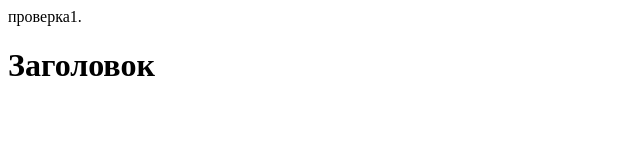
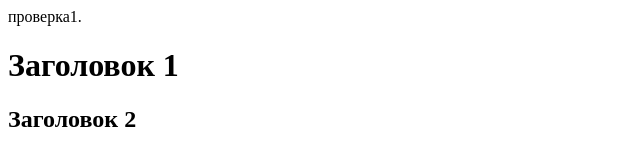
Before and after one commit to vladimirh10688-gif/first-project, a plain HTML site: page index.html in a window 1280 px wide. Shown: the whole page, without its empty margins (0-640 px from the left). Drawn offline with Linux system fonts and the light colour scheme.

Commit message:
добавлен заголовок второго уровня

```diff
--- a/index.html
+++ b/index.html
@@ -1,5 +1,6 @@
 <html>проверка1.</html>
 <body>
   <title> Проверка</title>
-  <h1>Заголовок</h1>
+  <h1>Заголовок 1</h1>
+  <h2>Заголовок 2</h2>
 </body>
```
